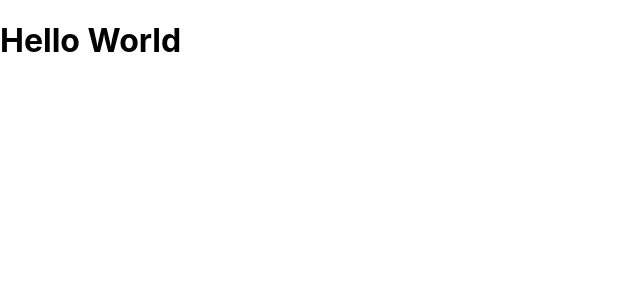
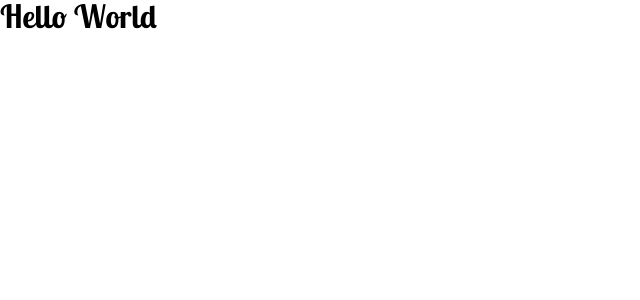
Before and after one commit to thantko20/shopping-cart, a React (Create React App) app: page / in a window 1280 px wide. Shown: the top 300 px of the page, without its empty margins (0-640 px from the left). Built offline with nearby package versions, Linux system fonts and the light colour scheme.

Commit message:
Add default css styles

```diff
--- a/src/index.css
+++ b/src/index.css
@@ -1,13 +1 @@
-body {
-  margin: 0;
-  font-family: -apple-system, BlinkMacSystemFont, 'Segoe UI', 'Roboto', 'Oxygen',
-    'Ubuntu', 'Cantarell', 'Fira Sans', 'Droid Sans', 'Helvetica Neue',
-    sans-serif;
-  -webkit-font-smoothing: antialiased;
-  -moz-osx-font-smoothing: grayscale;
-}
-
-code {
-  font-family: source-code-pro, Menlo, Monaco, Consolas, 'Courier New',
-    monospace;
-}
+@import 'styles/global.css';
--- /dev/null
+++ b/src/styles/global.css
@@ -0,0 +1,17 @@
+@import 'reset.css';
+@import url('https://fonts.googleapis.com/css2?family=Lobster+Two:wght@700&family=Raleway&display=swap');
+
+* {
+  box-sizing: border-box;
+}
+
+html {
+  font-family: 'Raleway', -apple-system, BlinkMacSystemFont, 'Segoe UI', Roboto,
+    Oxygen, Ubuntu, Cantarell, 'Open Sans', 'Helvetica Neue', sans-serif;
+  font-size: 16px;
+}
+
+h1 {
+  font-family: 'Lobster Two', cursive;
+  font-size: 2rem;
+}
--- /dev/null
+++ b/src/styles/reset.css
@@ -0,0 +1,129 @@
+/* http://meyerweb.com/eric/tools/css/reset/
+   v2.0 | 20110126
+   License: none (public domain)
+*/
+
+html,
+body,
+div,
+span,
+applet,
+object,
+iframe,
+h1,
+h2,
+h3,
+h4,
+h5,
+h6,
+p,
+blockquote,
+pre,
+a,
+abbr,
+acronym,
+address,
+big,
+cite,
+code,
+del,
+dfn,
+em,
+img,
+ins,
+kbd,
+q,
+s,
+samp,
+small,
+strike,
+strong,
+sub,
+sup,
+tt,
+var,
+b,
+u,
+i,
+center,
+dl,
+dt,
+dd,
+ol,
+ul,
+li,
+fieldset,
+form,
+label,
+legend,
+table,
+caption,
+tbody,
+tfoot,
+thead,
+tr,
+th,
+td,
+article,
+aside,
+canvas,
+details,
+embed,
+figure,
+figcaption,
+footer,
+header,
+hgroup,
+menu,
+nav,
+output,
+ruby,
+section,
+summary,
+time,
+mark,
+audio,
+video {
+  margin: 0;
+  padding: 0;
+  border: 0;
+  font-size: 100%;
+  font: inherit;
+  vertical-align: baseline;
+}
+/* HTML5 display-role reset for older browsers */
+article,
+aside,
+details,
+figcaption,
+figure,
+footer,
+header,
+hgroup,
+menu,
+nav,
+section {
+  display: block;
+}
+body {
+  line-height: 1;
+}
+ol,
+ul {
+  list-style: none;
+}
+blockquote,
+q {
+  quotes: none;
+}
+blockquote:before,
+blockquote:after,
+q:before,
+q:after {
+  content: '';
+  content: none;
+}
+table {
+  border-collapse: collapse;
+  border-spacing: 0;
+}
```
